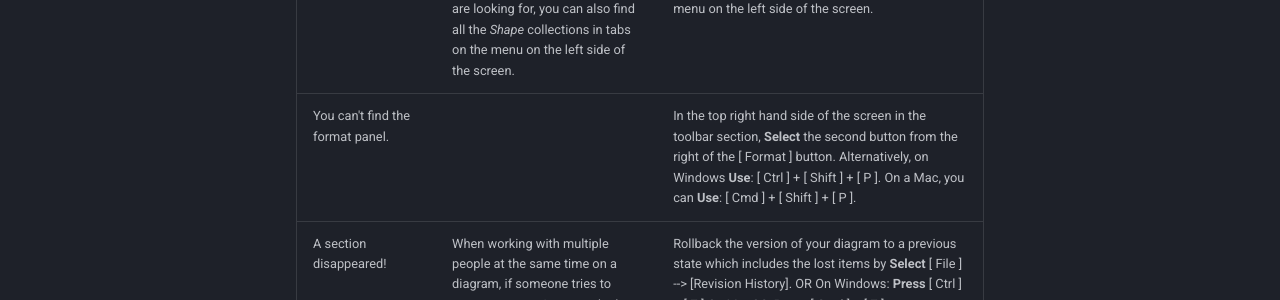
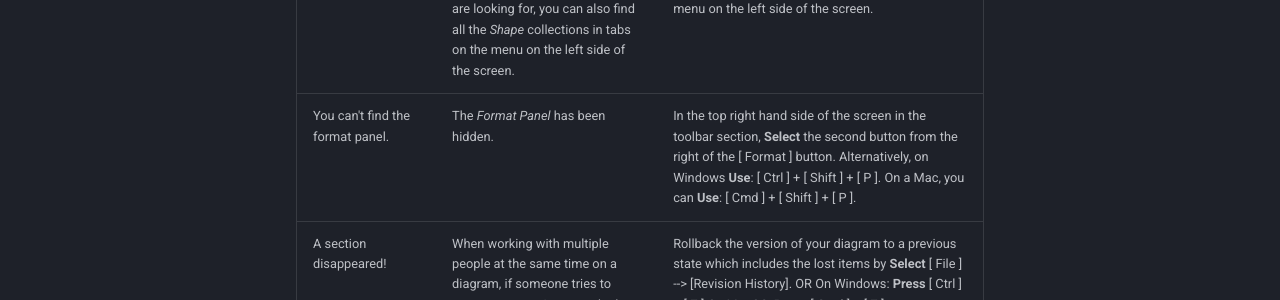
Before and after one commit to kai-st/comm2216-docs-project, an MkDocs documentation site: the page built from docs/troubleshooting.md, in a window 1280 px wide and 1283 px high. Shown: the part 448-748 px from the top of the window. Built offline with MkDocs 1.6.1 and Material for MkDocs 9.7.7, drawn with Linux system fonts in a browser that asks for light colours.

Commit message:
Fix missing section

```diff
--- a/docs/troubleshooting.md
+++ b/docs/troubleshooting.md
@@ -2,7 +2,7 @@
 |-----------------------------------------------------------------------------	|----------------------------------------------------------------------------------------------------------------------------------------------------------------------------------------------------------------------------------------------------------------------	|----------------------------------------------------------------------------------------------------------------------------------------------------------------------------------------------------------------------------------------------------------------------------------------------------------------------------------------------------------------------------------------------------------------------------------------------------------------------------------------------------------------	|
 | The layout of Draw.io looks different and I cannot find the tools I need.   	| The  _Theme_  is set to _Automatic_ when you log into Draw.io.                                                                                                                                                                                                       	| In the top right corner,  **Select**  [. . .] --> [ Settings ] --> [ Theme ] --> [ Classic ].                                                                                                                                                                                                                                                                                                                                                                                                                  	|
 | You can't find the   _Shapes_   panel.                                      	| On the top left hand side of the screen,  **Select**  the search bar for   _Shapes._   If you don't recall the name of the specific shape you are looking for, you can also find all the   _Shape_   collections in tabs on the menu on the left side of the screen. 	| On the top left hand side of the screen, **Select** the search bar for  _Shapes_ .  If you don't recall the name of the specific shape you are looking for, you can also find all the  _Shape_  collections in tabs on the menu on the left side of the screen.                                                                                                                                                                                                                                                	|
-| You can't find the format panel.                                            	|                                                                                                                                                                                                                                                                      	| In the top right hand side of the screen in the toolbar section, **Select** the second button from the right of the [ Format ] button.    Alternatively, on Windows **Use**:  [ Ctrl ] + [ Shift ] + [ P ].   On a Mac, you can **Use**:  [ Cmd ] + [ Shift ] + [ P ].                                                                                                                                                                                                                                         	|
+| You can't find the format panel.                                            	| The  _Format Panel_  has been hidden.                                                                                                                                                                                                                                	| In the top right hand side of the screen in the toolbar section, **Select** the second button from the right of the [ Format ] button.    Alternatively, on Windows **Use**:  [ Ctrl ] + [ Shift ] + [ P ].   On a Mac, you can **Use**:  [ Cmd ] + [ Shift ] + [ P ].                                                                                                                                                                                                                                         	|
 | A section disappeared!                                                      	| When working with multiple people at the same time on a diagram, if someone tries to save, some sections may be lost.                                                                                                                                                	| Rollback the version of your diagram to a previous state which includes the lost items by **Select**  [ File ] --> [Revision History]. OR On Windows: **Press**  [ Ctrl ] + [ Z ] On MacOS: **Press**  [ Cmd ] + [ Z ]                                                                                                                                                                                                                                                                                         	|
 | You can't access some of the text box sections within your  _Class_  shape. 	| Deleting all of the text within the class shape makes the inner text boxes inaccessible.                                                                                                                                                                             	| If it was only a few actions ago,  **Select**  [ Undo ] to revert the  _Class_  back to when it still had text.   Otherwise, **Create** a new  _Class_  and **Copy and Paste** the desired text back into the appropriate sections of the  _Class_ . Make sure **Not** to **Select** the whole section of the  _Class_ , and just the text elements. You can tell the difference if the whole box is highlighted for selecting a section, or if the text is highlighted for selecting solely the text element. 	|
 | I can only see the header of my  _Class_ .                                  	| You accidentally minimized the  _Class._                                                                                                                                                                                                                             	| In the top left corner, maximize the _Class_ with **Select** [ + ].                                                                                                                                                                                                                                                                                                                                                                                                                                            	|
```
